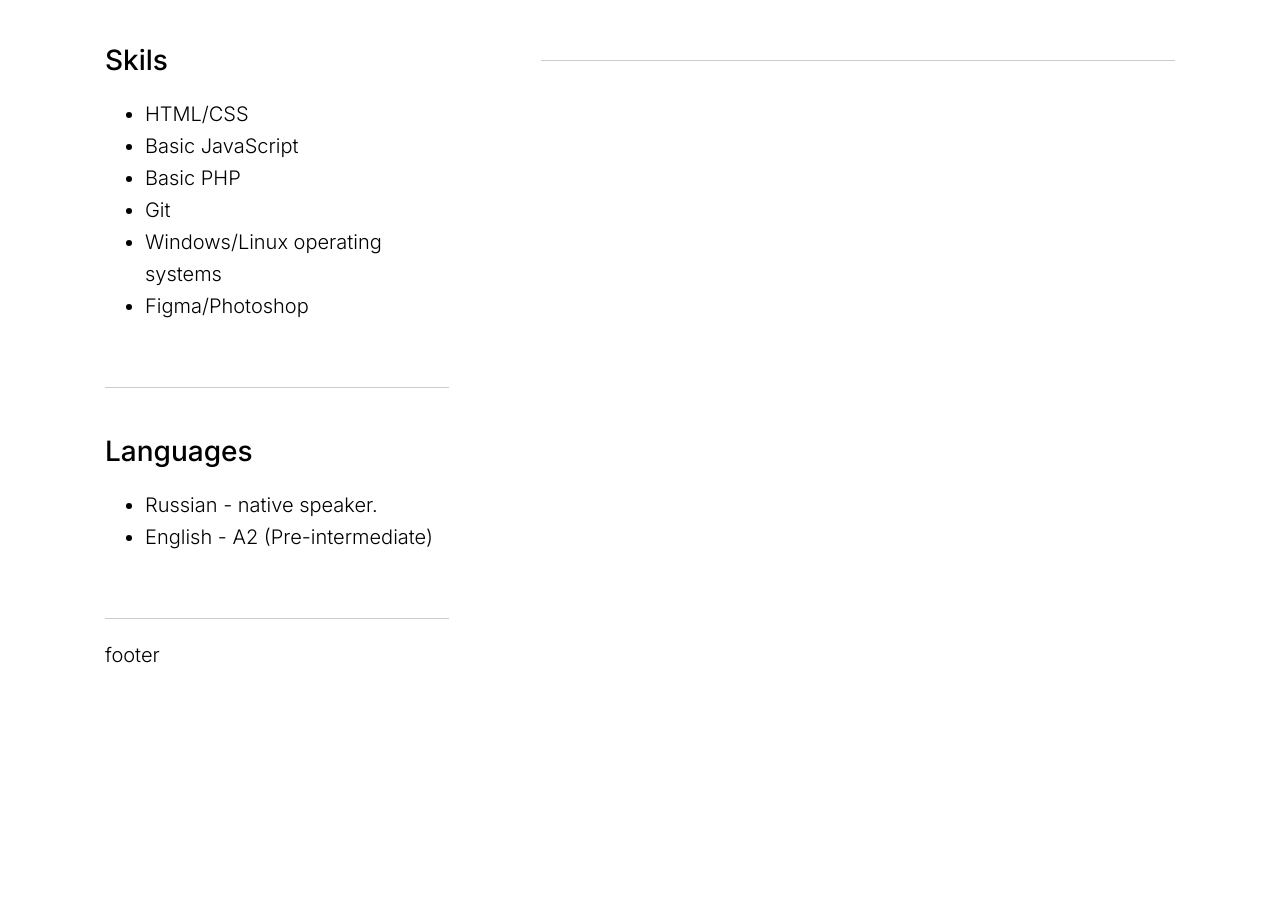
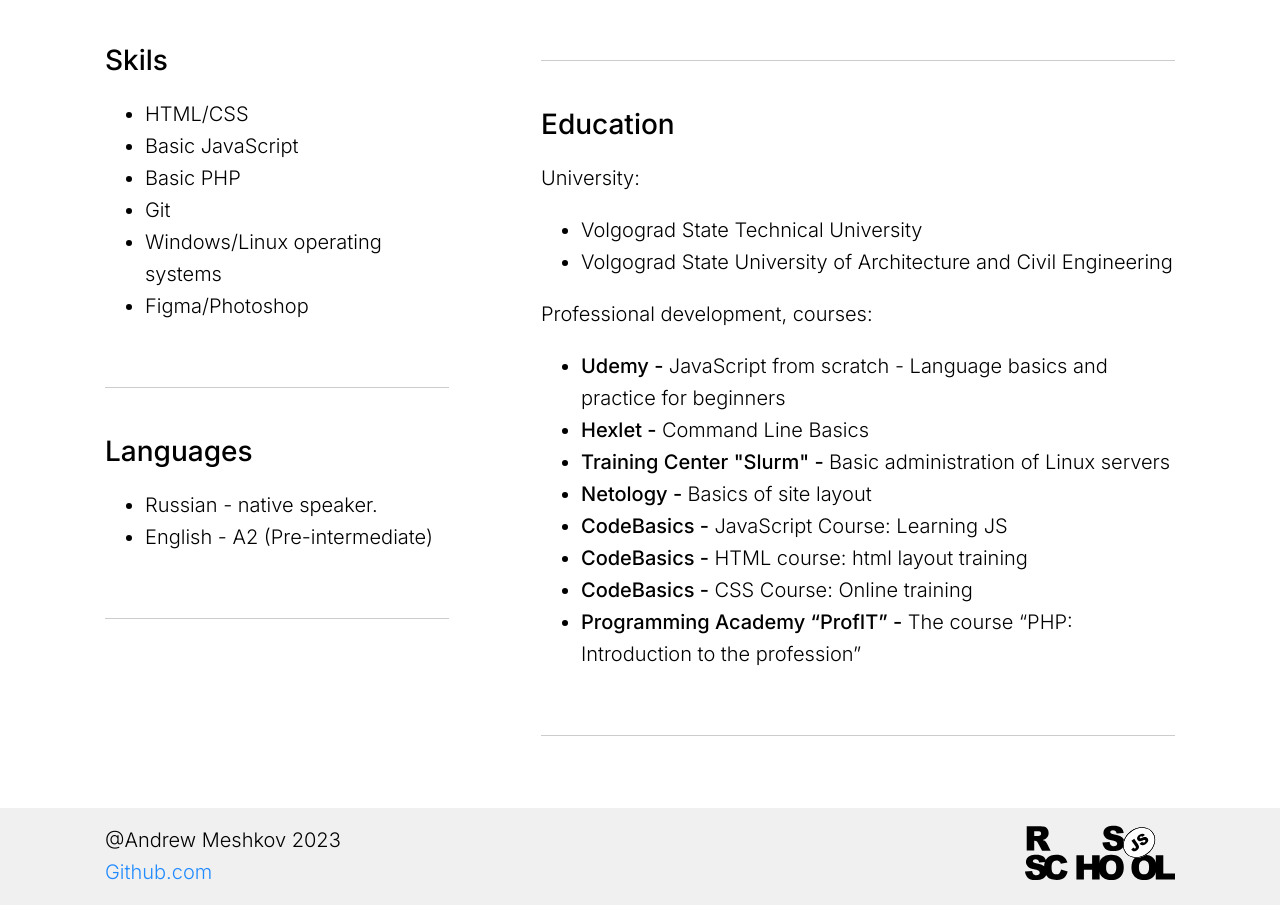
Before and after one commit to anmeshkov/rsschool-cv--from-11.11.2023, a plain HTML site: page index.html in a window 1280 px wide. Shown: the part 684-1589 px from the top of the page. Before the commit the page ends 1375 px from the top, so only its background shows below. Drawn offline with Linux system fonts and the light colour scheme.

Commit message:
feat: add footer, education sections

```diff
--- a/index.html
+++ b/index.html
@@ -110,6 +110,25 @@
         <!-- /about -->
 
         <!-- education -->
+        <section class="education">
+          <h4 class="section__title">Education</h4>
+          <p>University:</p>
+          <ul class="education__list">
+            <li class="education__item">Volgograd State Technical University</li>
+            <li class="education__item">Volgograd State University of Architecture and Civil Engineering</li>
+          </ul>
+          <p>Professional development, courses:</p>
+          <ul class="education__list">
+            <li class="education__item"><span>Udemy</span>JavaScript from scratch - Language basics and practice for beginners</li>
+            <li class="education__item"><span>Hexlet</span>Command Line Basics</li>
+            <li class="education__item"><span>Training Center "Slurm"</span>Basic administration of Linux servers</li>
+            <li class="education__item"><span>Netology</span>Basics of site layout</li>
+            <li class="education__item"><span>CodeBasics</span>JavaScript Course: Learning JS </li>
+            <li class="education__item"><span>CodeBasics</span>HTML course: html layout training</li>
+            <li class="education__item"><span>CodeBasics</span>CSS Course: Online training</li>
+            <li class="education__item"><span>Programming Academy “ProfIT”</span>The course “PHP: Introduction to the profession”	</li>
+          </ul>
+        </section>
         <!-- /education -->
       </div>
     </div>
@@ -118,8 +137,20 @@
 
   <!-- footer -->
   <footer class="footer">
-    <div class="container">
-      <p>footer</p>
+    <div class="container grid-2-column">
+      <div class="left-column">
+        <div class="copytext">
+          <p>@Andrew Meshkov 2023</p>
+          <p><a href="https://github.com/anmeshkov" target="_blank" rel="noopener noreferrer">Github.com</a></p>
+        </div>
+      </div>
+      <div class="rightn-column">
+        <div class="rsscholl">
+          <a href="https://rs.school/js/" target="_blank" rel="noopener noreferrer" title="The Rolling Scopes">
+            <img class="rs__logo" src="./assets/svg/rs_school_js.svg" alt="The Rolling Scopes">
+          </a>
+        </div>
+      </div>
     </div>
   </footer>
   <!-- /footer -->
--- a/scss/abstracts/_variables.scss
+++ b/scss/abstracts/_variables.scss
@@ -10,3 +10,4 @@ $font-size-main: 20px;
 $color-main: #000000;
 $color-second: #CCCCCC;
 $color-links: #218bff;
+$color-footer: #f0f0f0;
--- /dev/null
+++ b/scss/layout/_education.scss
@@ -0,0 +1,26 @@
+/* Education
+   ========================================================================== */
+
+.education {
+
+  // .education__list
+  &__list {}
+
+  // .education__item
+  &__item {}
+
+  &__item span {
+    color: $color-main;
+    font-style: normal;
+    font-weight: 500;
+  }
+  &__item span::after {
+    content: ' - ';
+  }
+}
+
+.section {
+
+  // .section__title
+  &__title {}
+}
--- /dev/null
+++ b/scss/layout/_footer.scss
@@ -0,0 +1,33 @@
+/* Footer
+   ========================================================================== */
+.footer {
+  background: $color-footer;
+  margin-top: 72px;
+  padding: 16px 0;
+}
+
+.rs {
+  &__logo {
+    width: 150px;
+  }
+}
+
+.copytext{
+  margin: 0;
+  display: flex;
+  flex-direction: column;
+  align-items: flex-start;
+  justify-content: center;
+  height: 100%;
+  & p{
+    margin: 0;
+  }
+}
+
+.rsscholl {
+  display: flex;
+  flex-direction: column;
+  align-items: flex-end;
+  justify-content: center;
+  height: 100%;
+}
--- a/scss/main.scss
+++ b/scss/main.scss
@@ -8,3 +8,5 @@
 @import './layout/header';
 @import './layout/avatar';
 @import './layout/resume';
+@import './layout/education';
+@import './layout/footer';
```
Also changed, not shown: assets/svg/rs_school_js.svg (added), css/main.css, 1 other file.
